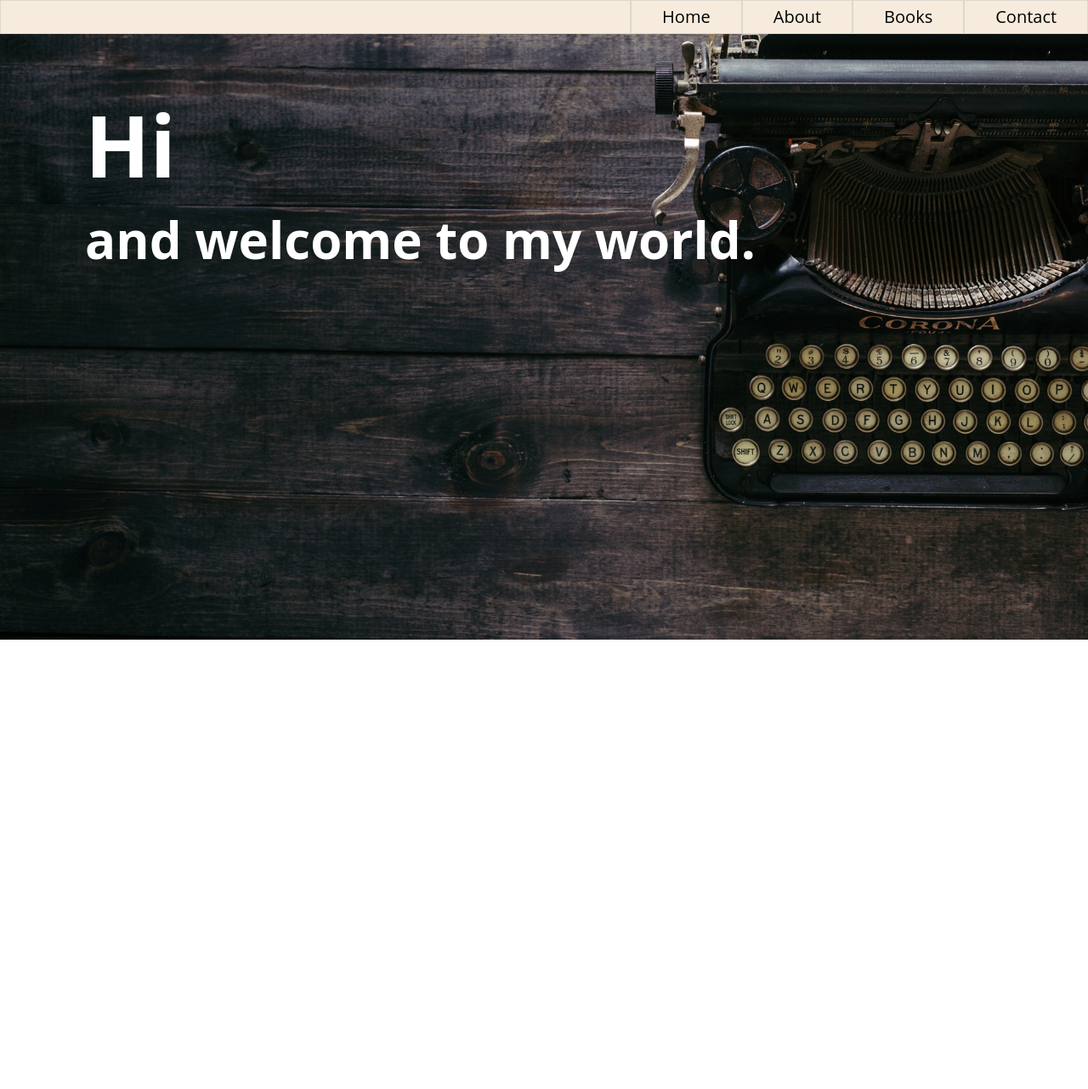
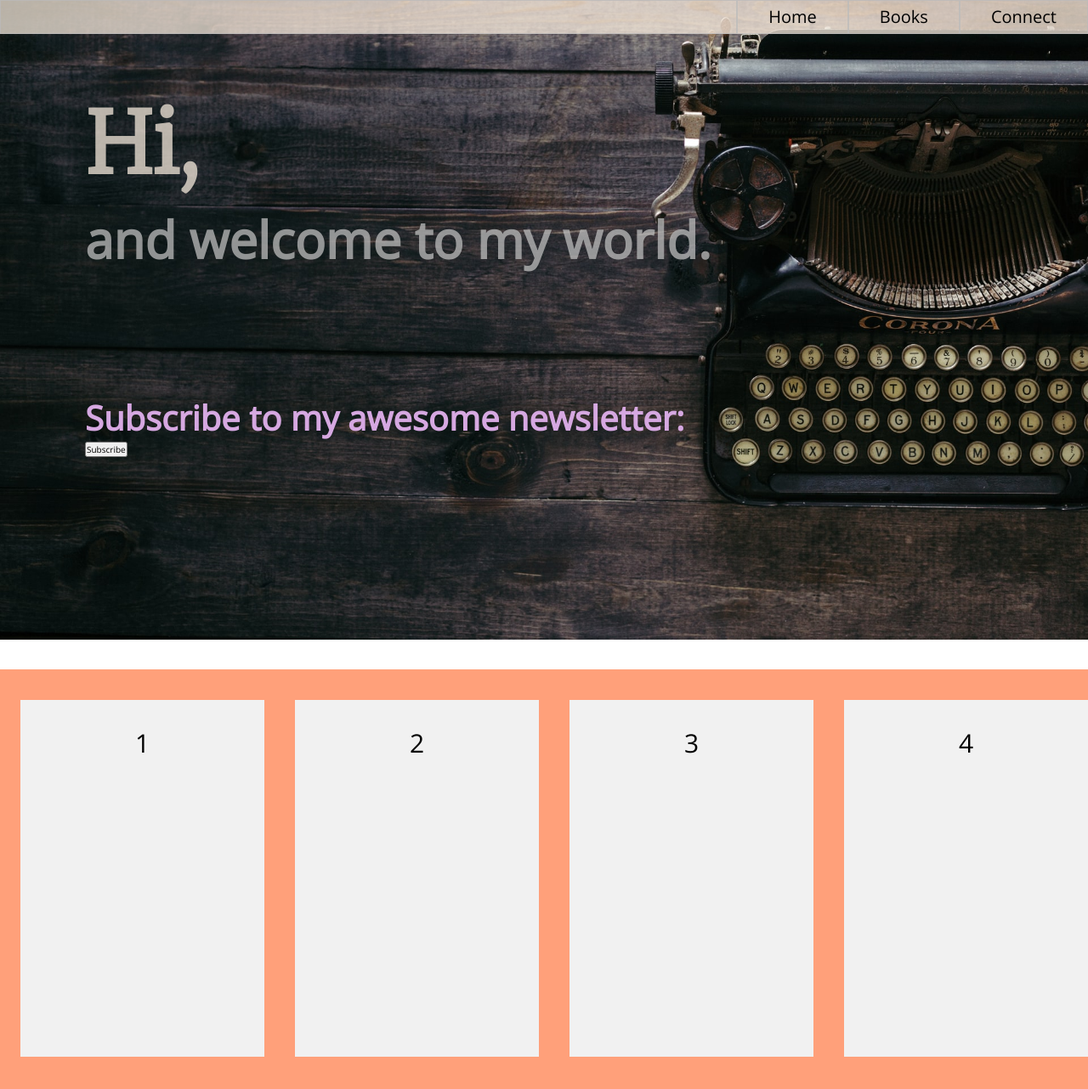
Before and after one commit to asyroyez/vivian-august-books, a plain HTML site: page index.html in a window 1280 px wide. Shown: the whole page at 85% size. Before the commit the page ends 800 px from the top, so only its background shows below. Drawn offline with nearby package versions, Linux system fonts and the light colour scheme.

Commit message:
Add landing section text, and add books section using flexbox.

```diff
--- a/index.html
+++ b/index.html
@@ -4,6 +4,11 @@
     <meta charset="UTF-8" />
     <meta http-equiv="X-UA-Compatible" content="IE=edge" />
     <meta name="viewport" content="width=device-width, initial-scale=1.0" />
+    <link rel="preconnect" href="https://fonts.gstatic.com" />
+    <link
+      href="https://fonts.googleapis.com/css2?family=Merriweather:wght@300&family=Open+Sans&display=swap"
+      rel="stylesheet"
+    />
     <link rel="stylesheet" href="main.css" />
     <title>Welcome | Vivian August Books</title>
   </head>
@@ -12,9 +17,8 @@
       <!-- logo -->
       <nav>
         <ul class="nav-list">
-          <li><a href="#contact" class="nav-link">Contact</a></li>
+          <li><a href="#connect" class="nav-link">Connect</a></li>
           <li><a href="#books" class="nav-link">Books</a></li>
-          <li><a href="#about" class="nav-link">About</a></li>
           <li><a href="#top" class="nav-link">Home</a></li>
         </ul>
       </nav>
@@ -22,16 +26,26 @@
     <main>
       <section id="top" class="landing-wrapper">
         <div class="landing-welcome-wrapper">
-          <h1>Hi</h1>
+          <h1>Hi,</h1>
           <h2>and welcome to my world.</h2>
         </div>
-        <div class="newsletter-wrapper"></div>
+        <div class="landing-newsletter-wrapper">
+          <h3>Subscribe to my awesome newsletter:</h3>
+          <button class="newsletter-sub-button">Subscribe</button>
+          <!--This element needs to be worked out with client-->
+        </div>
       </section>
       <br />
-      <section id="about"></section>
+      <section id="books" class="books-wrapper">
+        <div>1</div>
+        <div>2</div>
+        <div>3</div>
+        <div>4</div>
+      </section>
       <br />
-      <section id="books"></section>
-      <section id="contact"></section>
+      <section id="connect">
+        <div class="about"></div>
+      </section>
     </main>
     <footer></footer>
   </body>
--- a/main.css
+++ b/main.css
@@ -1,9 +1,9 @@
 :root {
-  --clr-primary-200: #d5a7e1;
+  --clr-primary-200: #d6a8e1;
   --clr-primary-400: #a463b5;
 
-  --clr-neutral-100: #f7ebdd;
-  --clr-neutral-900: #bbbbbb6e;
+  --clr-neutral-100: #f7ebddbd;
+  --clr-neutral-900: #bbbbbbc2;
 
   --ff-primary: 'Open Sans', sans-serif;
   --ff-accent: 'Merriweather', serif;
@@ -36,7 +36,7 @@ br {
   display: none;
 }
 
-/* Nav Styles */
+/* Nav */
 
 .nav-list {
   background-color: var(--clr-neutral-100);
@@ -46,9 +46,6 @@ br {
   top: 0;
   width: 100%;
   border: 0.1em solid var(--clr-neutral-900);
-}
-
-.nav-list li {
 }
 
 .nav-link {
@@ -70,7 +67,7 @@ br {
   color: #fff;
 }
 
-/* Landing page styles */
+/* Landing Section */
 
 .landing-wrapper {
   background-image: url(/bg-image-home.jpg);
@@ -84,15 +81,58 @@ br {
   margin: 0 5em;
   padding: 10em 5em;
   display: block;
+  float: left;
   /* background-color: rgba(rgb(228, 153, 153); */
 }
 
 .landing-welcome-wrapper h1 {
+  font-family: var(--ff-accent);
+  color: var(--clr-neutral-100);
   font-size: 10em;
-  color: #fff;
 }
 
 .landing-welcome-wrapper h2 {
+  font-family: var(--ff-primary);
+  color: var(--clr-neutral-900);
   font-size: 6em;
-  color: #fff;
 }
+
+.landing-newsletter-wrapper {
+  margin: 0 5em;
+  padding: 4em 5em;
+  display: block;
+  float: left;
+}
+
+.landing-newsletter-wrapper h3 {
+  font-family: var(--ff-primary);
+  color: var(--clr-primary-200);
+  font-size: 4em;
+}
+
+/* Books Section  */
+
+.books-wrapper {
+  --gap: 1.2em;
+  height: 65vh;
+  display: inline-flex;
+  flex-wrap: nowrap;
+  justify-content: center;
+  /* align-items: flex-start; */
+  flex-direction: row;
+  background-color: lightsalmon;
+  margin: calc(-1 * var(--gap)) 0 0 calc(-1 * var(--gap));
+  width: calc(100% + var(--gap));
+}
+
+.books-wrapper > div {
+  margin: var(--gap) 0 0 var(--gap);
+  background-color: #f1f1f1;
+  width: 10em;
+  min-width: 5em;
+  height: 14em;
+  padding: 1em;
+  text-align: center;
+  /* line-height: 75px; */
+  font-size: 3em;
+}
```
